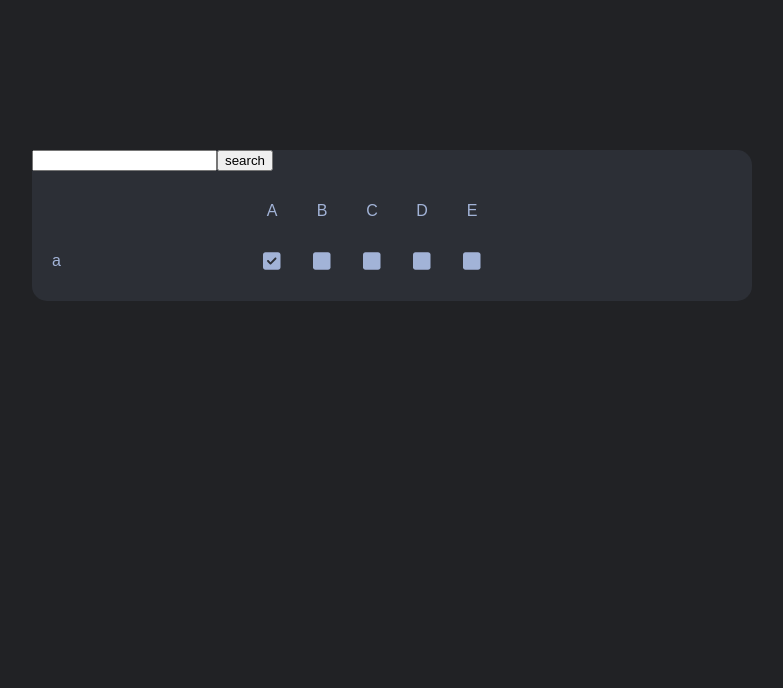
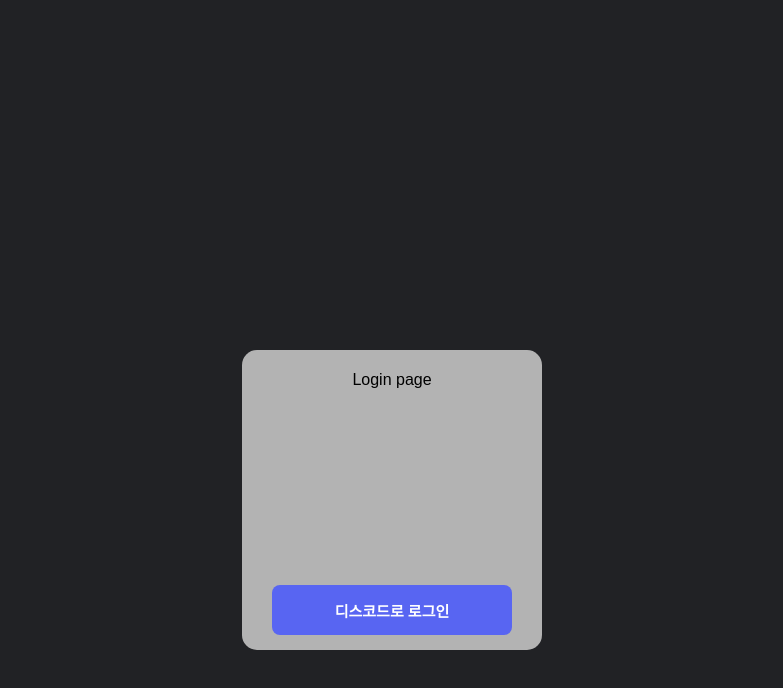
Before and after one commit to laybacksound96/lycan-project, a React (Create React App) app: page / in a window 1280 px wide. Shown: the top 688 px of the page, without its empty margins (248-1031 px from the left). Built offline with nearby package versions, Linux system fonts and the light colour scheme.

Commit message:
디스코드 소셜로그인 추가

```diff
--- a/package.json
+++ b/package.json
@@ -15,6 +15,7 @@
     "@types/react": "^18.0.27",
     "@types/react-dom": "^18.0.10",
     "@types/react-query": "^1.2.9",
+    "axios": "^1.3.4",
     "react": "^18.2.0",
     "react-beautiful-dnd": "^13.1.1",
     "react-dom": "^18.2.0",
--- a/src/Router.tsx
+++ b/src/Router.tsx
@@ -1,10 +1,18 @@
 import { BrowserRouter, Switch, Route } from "react-router-dom";
+import CheckBox from "./routes/CheckBox";
 import Home from "./routes/Home";
+import Login from "./routes/Login";
 
 function Router() {
   return (
     <BrowserRouter>
       <Switch>
+        <Route path="/login">
+          <Login />
+        </Route>
+        <Route path="/CheckBox">
+          <CheckBox />
+        </Route>
         <Route path="/">
           <Home />
         </Route>
--- a/src/atoms.tsx
+++ b/src/atoms.tsx
@@ -13,7 +13,10 @@
   ItemAvgLevel?: string;
   ItemMaxLevel?: string;
 }
-
+export const isAuthenticated = atom<boolean>({
+  key: "isAuthenticated",
+  default: false,
+});
 export const CharacterState = atom<ICharacter[]>({
   key: "CharacterInfo",
   default: [
--- /dev/null
+++ b/src/routes/CheckBox.tsx
@@ -0,0 +1,40 @@
+import styled from "styled-components";
+import CharSearchForm from "../components/ToDoFrame/CharSearchForm";
+import ToDoContainer from "../components/ToDoFrame/ToDoContainer";
+
+function CheckBox() {
+  return (
+    <MainFrame
+      onContextMenu={(e: any) => {
+        e.preventDefault();
+      }}
+    >
+      <HeaderFrame />
+      <ToDoFrame>
+        <CharSearchForm />
+        <ToDoContainer />
+      </ToDoFrame>
+    </MainFrame>
+  );
+}
+
+export default CheckBox;
+
+const MainFrame = styled.div`
+  width: 100vw;
+  height: 100%;
+  display: flex;
+  flex-direction: column;
+  justify-content: flex-start;
+  align-items: center;
+`;
+const ToDoFrame = styled.div`
+  background-color: ${(props) => props.theme.backgroundColor};
+  border-radius: 15px;
+  width: 720px;
+`;
+
+const HeaderFrame = styled.div`
+  width: inherit;
+  height: 150px;
+`;
--- a/src/routes/Home.tsx
+++ b/src/routes/Home.tsx
@@ -1,40 +1,141 @@
 import styled from "styled-components";
-import CharSearchForm from "../components/ToDoFrame/CharSearchForm";
-import ToDoContainer from "../components/ToDoFrame/ToDoContainer";
+import React, { useEffect } from "react";
+import { Redirect } from "react-router-dom";
+import axios from "axios";
+import { useRecoilState } from "recoil";
+import { isAuthenticated } from "../atoms";
+
+const CLIENT_ID = "1080467945186144308";
+const CLIENT_SECRET = "esRaerHnv5hm0Xz_QgE5vU9h8N-tmIVY";
+const REDIRECT_URI = "http://localhost:3000/login";
 
 function Home() {
+  const [getIsAuthenticated, setIsAuthenticated] =
+    useRecoilState(isAuthenticated);
+
+  /*
+  useEffect(() => {
+    const token = sessionStorage.getItem("access_token");
+
+    if (token) {
+      // Check if token is still valid
+      axios
+        .get("https://discord.com/api/v8/users/@me", {
+          headers: {
+            Authorization: `Bearer ${token}`,
+          },
+        })
+        .then((res) => {
+          console.log(res);
+          setIsAuthenticated(true);
+        })
+        .catch(() => {
+          sessionStorage.removeItem("access_token");
+        });
+    }
+  }, [setIsAuthenticated]);
+*/
+  useEffect(() => {
+    const code = new URLSearchParams(window.location.search).get("code");
+
+    if (code) {
+      axios({
+        method: "post",
+        url: "https://discord.com/api/oauth2/token",
+        data: {
+          client_id: CLIENT_ID,
+          client_secret: CLIENT_SECRET,
+          grant_type: "authorization_code",
+          code: code,
+          redirect_uri: REDIRECT_URI,
+        },
+        headers: {
+          "Content-Type": "application/x-www-form-urlencoded",
+        },
+      })
+        .then((response) => {
+          const access_token = response.data.access_token;
+          sessionStorage.setItem("access_token", access_token);
+        })
+        .catch((error) => {
+          console.error(error);
+        });
+    }
+  }, []);
+
+  const handleLogin = () => {
+    const urlParams = new URLSearchParams({
+      response_type: "code",
+      client_id: CLIENT_ID,
+      redirect_uri: REDIRECT_URI,
+      scope: "identify guilds",
+    });
+    window.location.href = `https://discord.com/api/oauth2/authorize?${urlParams}`;
+  };
+  const handleLogout = () => {
+    sessionStorage.removeItem("access_token");
+    setIsAuthenticated(false);
+  };
   return (
-    <MainFrame
-      onContextMenu={(e: any) => {
-        e.preventDefault();
-      }}
-    >
-      <HeaderFrame />
-      <ToDoFrame>
-        <CharSearchForm />
-        <ToDoContainer />
-      </ToDoFrame>
-    </MainFrame>
+    <Body>
+      {getIsAuthenticated ? (
+        <button onClick={handleLogout}>aaaaaaaaaaaaa</button>
+      ) : (
+        <LoginContainer>
+          <NameBox>Login page</NameBox>
+          <LoginBox onClick={handleLogin}>
+            <div>디스코드로 로그인</div>
+          </LoginBox>
+        </LoginContainer>
+      )}
+    </Body>
   );
 }
 
 export default Home;
 
-const MainFrame = styled.div`
-  width: 100vw;
-  height: 100%;
+const LoginBox = styled.button`
+  border: 0;
+  margin: 15px 0;
+  display: flex;
+  justify-content: center;
+  align-items: center;
+  border-radius: 8px;
+  width: 80%;
+  height: 50px;
+  background-color: #5865f2;
+
+  :hover {
+    background-color: #4752c4;
+    transition: 0.1s ease-in-out;
+  }
+  div {
+    color: white;
+    font-size: 15px;
+    font-weight: 600;
+  }
+`;
+const NameBox = styled.div`
+  display: flex;
+  justify-content: center;
+  align-items: center;
+  width: 300px;
+  height: 20%;
+`;
+const LoginContainer = styled.div`
   display: flex;
   flex-direction: column;
-  justify-content: flex-start;
+  align-items: center;
+  justify-content: space-between;
+  width: 300px;
+  height: 300px;
+  background-color: #b3b3b3;
+  border-radius: 15px;
+`;
+const Body = styled.div`
+  width: 100%;
+  height: 1000px;
+  display: flex;
+  justify-content: center;
   align-items: center;
 `;
-const ToDoFrame = styled.div`
-  background-color: ${(props) => props.theme.backgroundColor};
-  border-radius: 15px;
-  width: 720px;
-`;
-
-const HeaderFrame = styled.div`
-  width: inherit;
-  height: 150px;
-`;
--- /dev/null
+++ b/src/routes/Login.tsx
@@ -0,0 +1,21 @@
+import { useHistory } from "react-router-dom";
+import { useSetRecoilState } from "recoil";
+import { isAuthenticated } from "../atoms";
+
+function Login() {
+  const history = useHistory();
+  const setIsAuthenticated = useSetRecoilState(isAuthenticated);
+  const handleLogout = () => {
+    sessionStorage.removeItem("access_token");
+    setIsAuthenticated(false);
+    history.push("/");
+  };
+  const clickMe = () => {};
+  return (
+    <div>
+      <button onClick={handleLogout}>aaaaaaaaaaaaa</button>
+      <button onClick={clickMe}>bbbbbbbbbbbbb</button>
+    </div>
+  );
+}
+export default Login;
```
Also changed, not shown: 1 other file (tests, documents, lock files or other folders).
